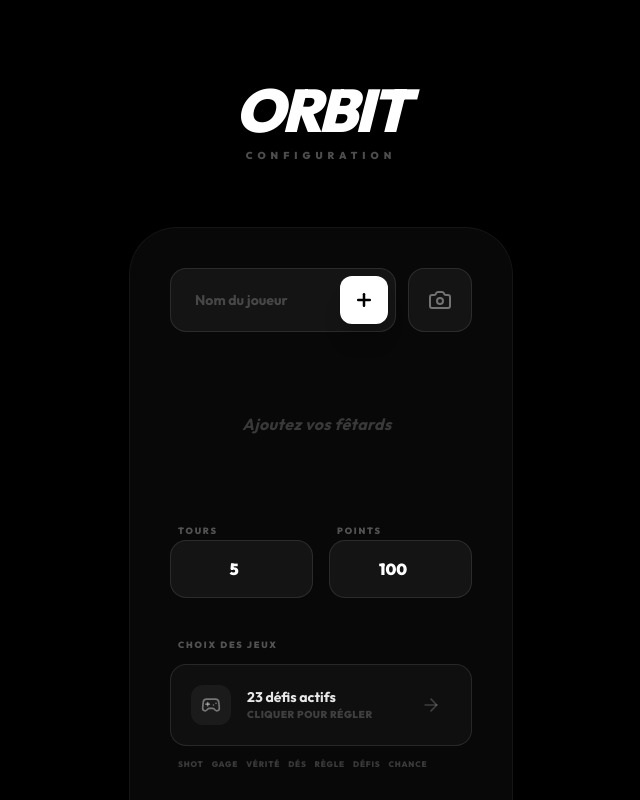
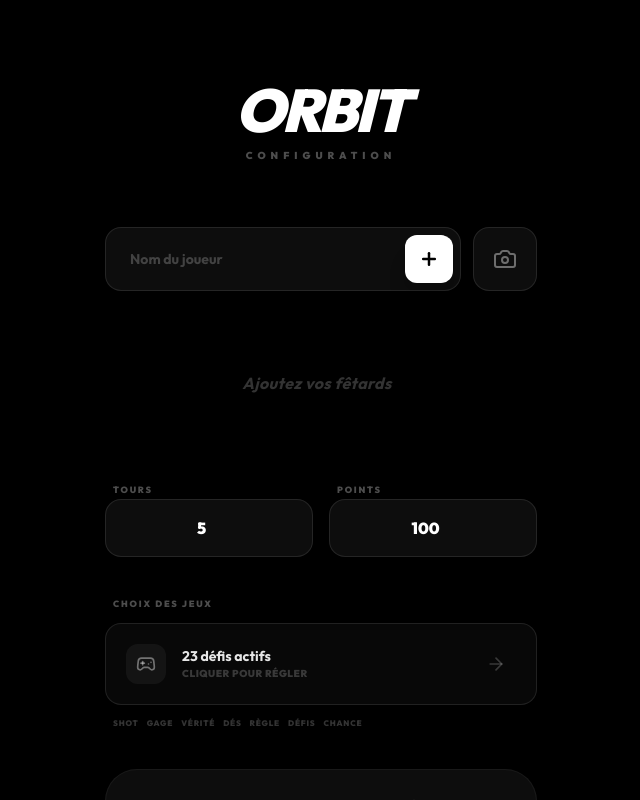
Before and after one commit to lucassimonin/orbit, a React (Vite) app: page / in a window 1280 px wide. Shown: the whole page, without its empty margins (319-959 px from the left). Built offline with nearby package versions, Linux system fonts and the light colour scheme.

Commit message:
all: fix

```diff
--- a/src/components/HomeScreen.jsx
+++ b/src/components/HomeScreen.jsx
@@ -91,11 +91,11 @@ export default function HomeScreen({
                 <p className="text-[10px] font-black uppercase tracking-[0.5em] text-white/30">Configuration</p>
             </motion.div>
 
-            {/* Glass Card */}
+            {/* Configuration Container */}
             <motion.div
-                initial={{ opacity: 0, scale: 0.9 }}
-                animate={{ opacity: 1, scale: 1 }}
-                className="w-full max-w-sm glass-panel rounded-[3rem] p-10 z-10 relative"
+                initial={{ opacity: 0, y: 20 }}
+                animate={{ opacity: 1, y: 0 }}
+                className="w-full max-w-md z-10 relative px-2"
             >
                 <div className="relative mb-10 group">
                     <div className="flex gap-3">
```
